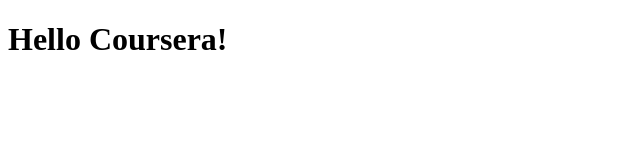
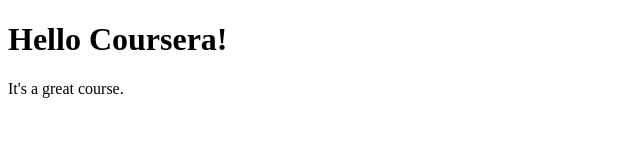
Before and after one commit to CarolWebDevelop/Coursera-test, a plain HTML site: page index.html in a window 1280 px wide. Shown: the whole page, without its empty margins (0-640 px from the left). Drawn offline with Linux system fonts and the light colour scheme.

Commit message:
Small addition to our page content.

```diff
--- a/index.html
+++ b/index.html
@@ -6,5 +6,6 @@
 
   <body>
     <h1>Hello Coursera!</h1>
+    <p>It's a great course.</p>
   </body>
 </html>
```
Also changed, not shown: 1 other file.
